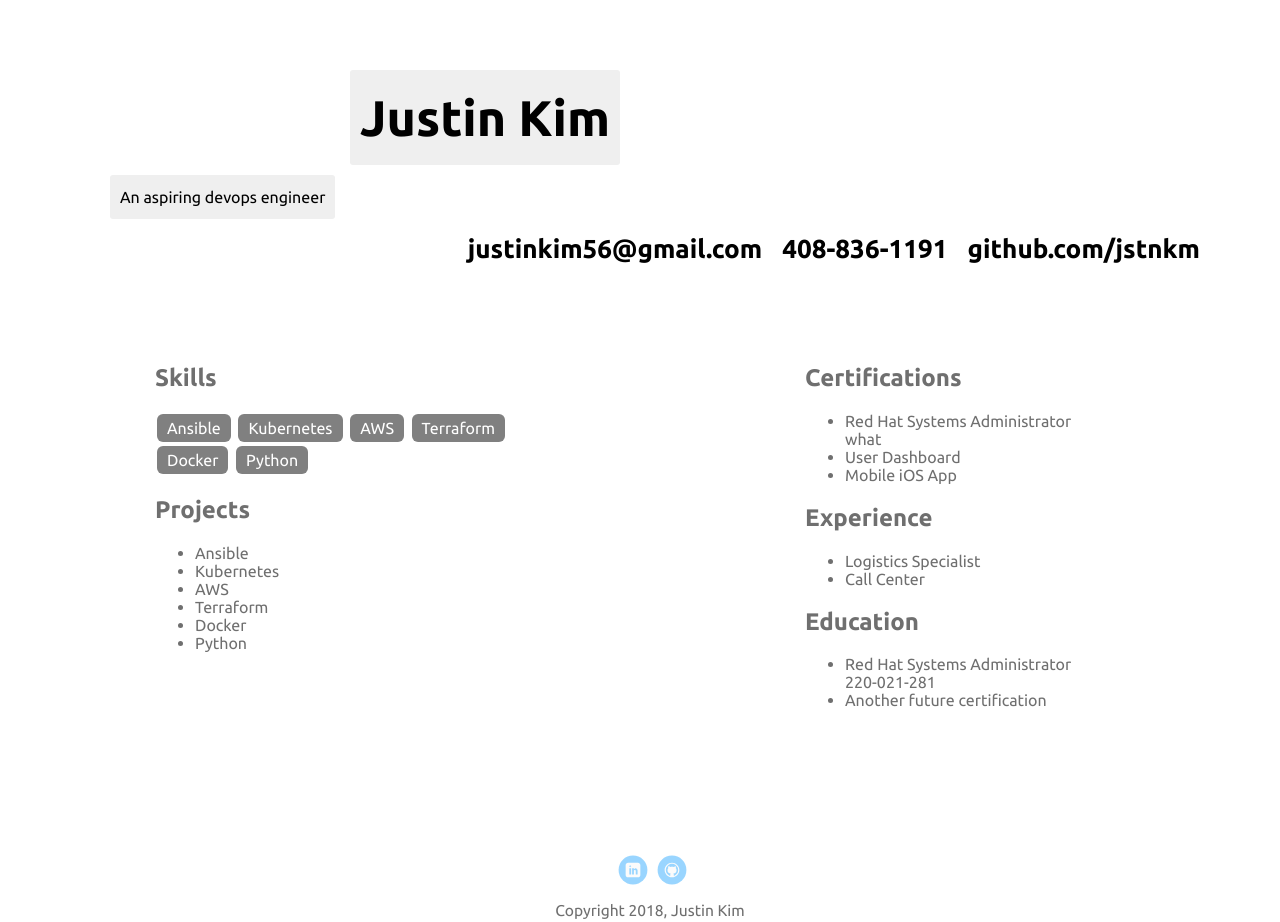
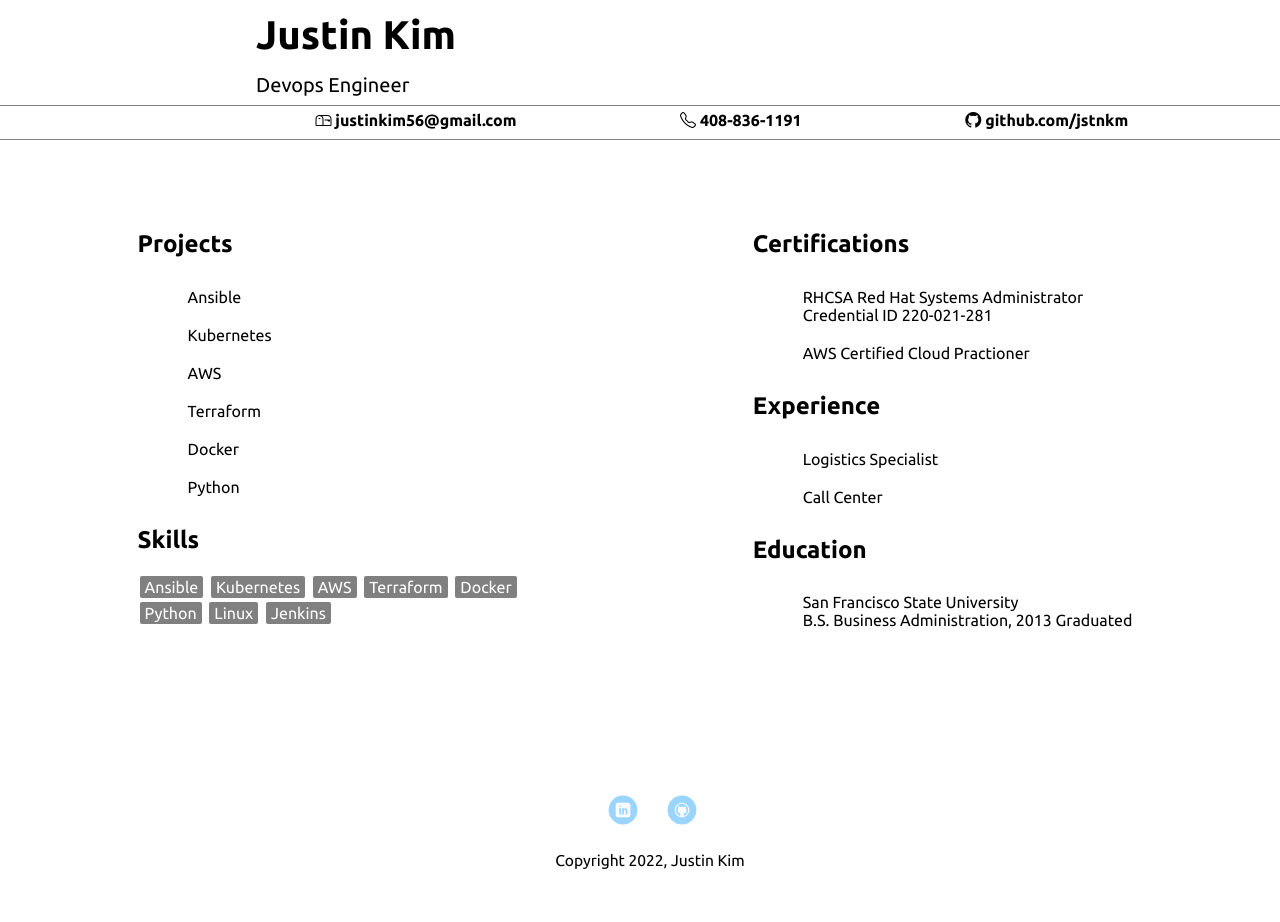
Before and after one commit to asdfasdfasdfa21/portfolio_update_v1-master-2-master, a plain HTML site: page index.html in a window 1280 px wide. Drawn offline with nearby package versions, Linux system fonts and the light colour scheme; a web font is replaced by a local one.

Commit message:
latest update
resume css fix

```diff
--- a/index.html
+++ b/index.html
@@ -7,36 +7,27 @@
   <link rel="stylesheet" type="text/css" href="http://fonts.googleapis.com/css?family=Ubuntu:regular,bold&subset=Latin">
   <link rel="stylesheet" href="styles.css">
   <link href="https://fonts.googleapis.com/css?family=Muli%7CRoboto:400,300,500,700,900" rel="stylesheet">
-
+  <link rel="stylesheet" href="https://cdn.jsdelivr.net/npm/bootstrap-icons@1.8.3/font/bootstrap-icons.css">
 </head>
   <body>
 
     <header>
       <h1 class="tag name">Justin Kim</h1>
-      <p class="tag location"> An aspiring devops engineer</p>
+      <p class="tag sub-name"> Devops Engineer</p>
     </header>
 
     <div class="pseudo-nav">
       <ul class="nav">
         <li class="names"></li>
-        <li><a href="index.html">justinkim56@gmail.com</a></li>
-        <li><a href="experience.html">408-836-1191</a></li>
-        <li><a href="experience.html"> github.com/jstnkm</a></li>
+        <li ><a class="bi bi-mailbox" href="index.html"> justinkim56@gmail.com</a></li>
+        <li><a class="bi bi-telephone" href="experience.html"> 408-836-1191</a></li>
+        <li><a class="bi bi-github" href="experience.html"> github.com/jstnkm</a></li>
       </ul>
      </div>
 
     <main class="flex">
 
       <div class="card">
-        <h2>Skills</h2>
-        <ul class="skills">
-          <li>Ansible</li>
-          <li>Kubernetes</li>
-          <li>AWS</li>
-          <li>Terraform</li>
-          <li>Docker</li>
-          <li>Python</li>
-        </ul>
         <h2>Projects</h2>
         <ul>
           <li>Ansible</li>
@@ -46,16 +37,26 @@
           <li>Docker</li>
           <li>Python</li>
         </ul>
+        <h2>Skills</h2>
+        <ul class="skills">
+          <li>Ansible</li>
+          <li>Kubernetes</li>
+          <li>AWS</li>
+          <li>Terraform</li>
+          <li>Docker</li>
+          <li>Python</li>
+          <li>Linux</li>
+          <li>Jenkins</li>
+        </ul>
       </div>
 
       <div class="card">
         <h2>Certifications</h2>
         <ul>
-          <li>Red Hat Systems Administrator <br> what </br>
-
+          <li>RHCSA Red Hat Systems Administrator
+            <br>Credential ID 220-021-281</br>
           </li>
-          <li>User Dashboard</li>
-          <li>Mobile iOS App</li>
+          <li>AWS Certified Cloud Practioner </li>
         </ul>
 
         <h2>Experience</h2>
@@ -71,10 +72,9 @@
 
         <h2>Education</h2>
         <ul>
-          <li>Red Hat Systems Administrator <br> 220-021-281 </br>
-
-          </li>
-          <li> Another future certification </li>
+          <li>
+              San Francisco State University <br>
+              B.S. Business Administration, 2013 Graduated
         </ul>
       </div>
 
@@ -89,7 +89,7 @@
         <li><a href="https://www.linkedin.com/in/justindkim/" class="social linkedin">LinkedIn</a></li>
         <li><a href="https://github.com/justinkim5555" class="social github">Github</a></li>
       </ul>
-      <p class="copyright">Copyright 2018, Justin Kim</p>
+      <p class="copyright">Copyright 2022, Justin Kim</p>
     </footer>
   </body>
   </html>
--- a/styles.css
+++ b/styles.css
@@ -15,7 +15,6 @@ body {
   padding: 0px;
   text-align: center;
   font-family: 'Ubuntu', sans-serif;
-  color: #6f6f6f;
   background: white;
 }
 /* Link Styles */
@@ -26,7 +25,9 @@ a {
 }
 
 /* Section Styles */
-
+li{
+  padding: 10px
+}
 .main-nav {
   width: 100%;
   min-height: 30px;
@@ -41,13 +42,12 @@ a {
   list-style-type: none;
   margin: 0 auto;
   padding: 0;
-  font-size:26px;
+  font-size:16px;
 
 }
 
 .nav .names {
     display: block;
-    margin-right: auto;
     color: black;
 
 }
@@ -61,13 +61,21 @@ a {
   color: white
 }
 
+
+.pseudo-nav{
+  border-top: 1px solid gray;
+  border-bottom: 1px solid gray;
+}
+
+
+
 header {
   text-align: left;
   background: white ;
   background-size: cover;
   overflow: hidden;
-  padding-top: 60px;
-  padding-left: 60px;
+  padding-top: 0px;
+  padding-left: 0px;
 }
 header {
   line-height: 1.5;
@@ -78,12 +86,10 @@ header {
 
 
 .tag {
-  background-color: #efefef;
   color: black;
-  padding: 10px;
   border-radius: 3px;
   display: table;
-  margin: 10px;
+  margin: 5px;
   margin-left: 50px;
 }
 
@@ -92,8 +98,14 @@ header {
 }
 
 .name{
-  font-size: 50px;
-  margin-left:290px;
+  font-size: 40px;
+  margin-left: 20%;
+}
+
+.sub-name{
+  font-size: 20px;
+  margin-left: 20%;
+
 }
 .subtitle {
   background-color: white;
@@ -115,17 +127,21 @@ header {
   transform: scale(1.2);
 }
 
+ul {
+  list-style-type: none;
+}
+
 ul.skills {
   padding: 0;
   text-align: align-left;
 }
 
 .skills li {
-  border-radius: 6px;
+  border-radius: 2px;
   display: inline-block;
   background: grey;
   color: white;
-  padding: 5px 10px;
+  padding: 2px 5px;
   margin: 2px;
 }
 
```
